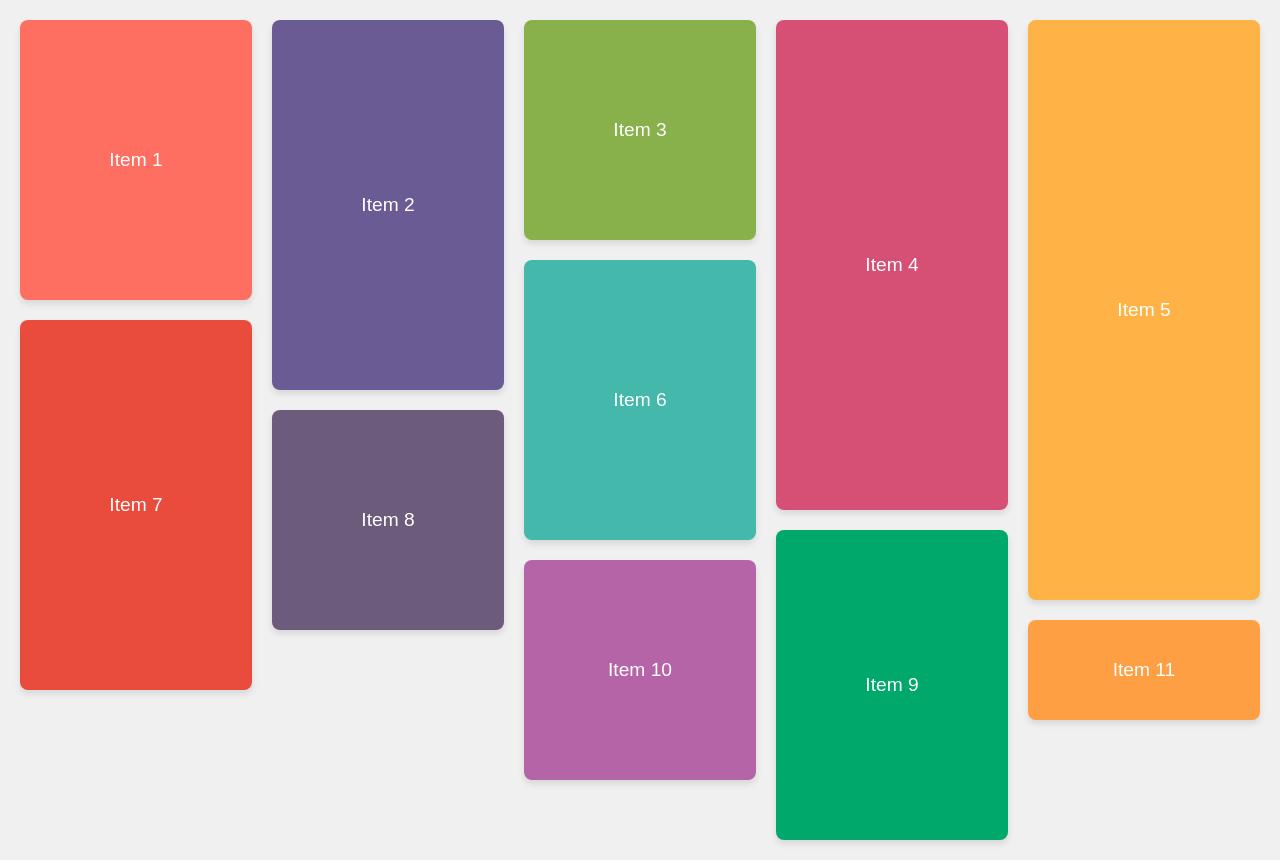
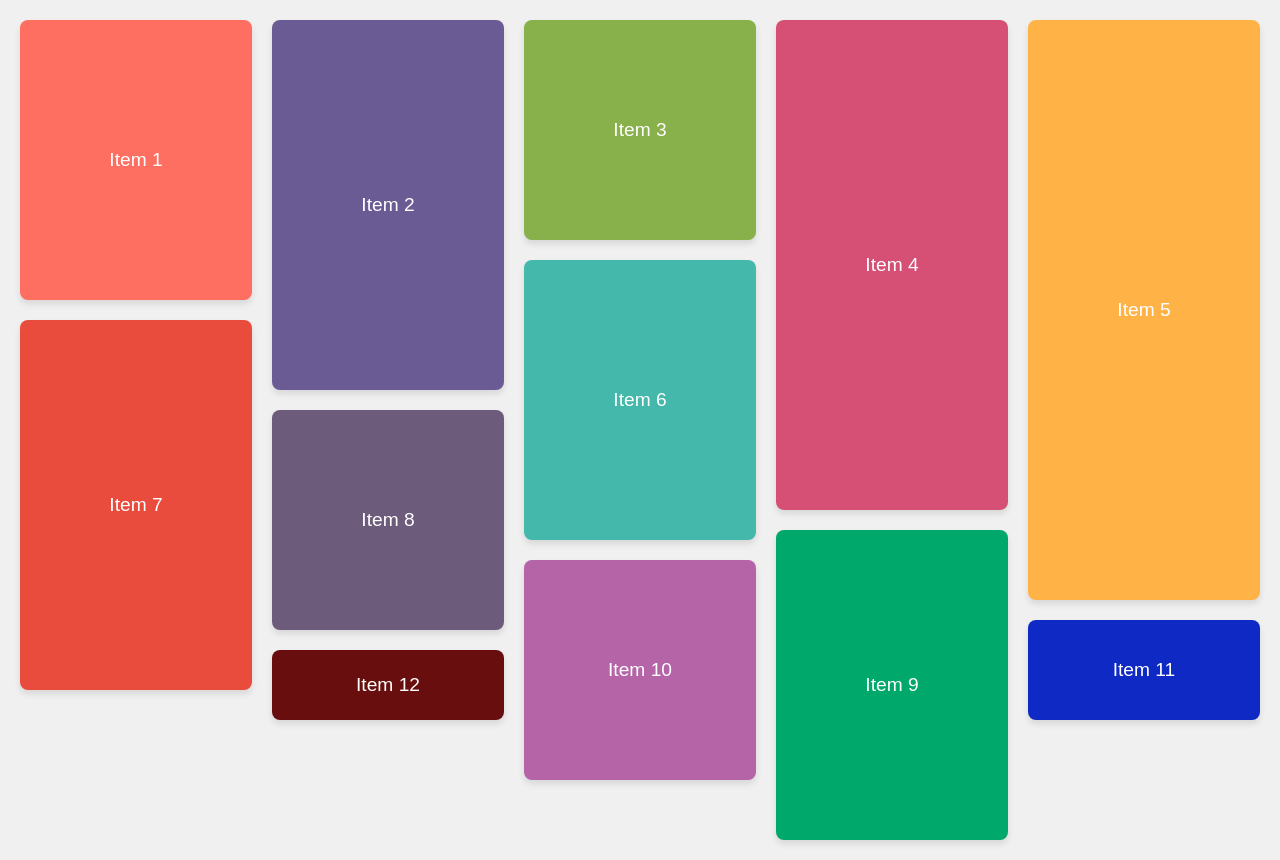
Before and after one commit to chibuikedaniel/MasonryLayouts, a plain HTML site: page index.html in a window 1280 px wide. Drawn offline with Linux system fonts and the light colour scheme.

Commit message:
added a few layouts

```diff
--- a/index.html
+++ b/index.html
@@ -19,6 +19,7 @@
         <div class="item item9">Item 9</div>
         <div class="item item10">Item 10</div>
         <div class="item item11">Item 11</div>
+        <div class="item item12">Item 12</div>
     </div>
 </body>
 </html>
--- a/style.css
+++ b/style.css
@@ -84,5 +84,10 @@ body {
 
 .item11 {
     grid-row: span 4;
-    background-color: #ff9f43;
+    background-color: #0e29c4;
 }
+
+.item12 {
+    grid-row: span 3;
+    background-color: #690e0e;
+}
```
